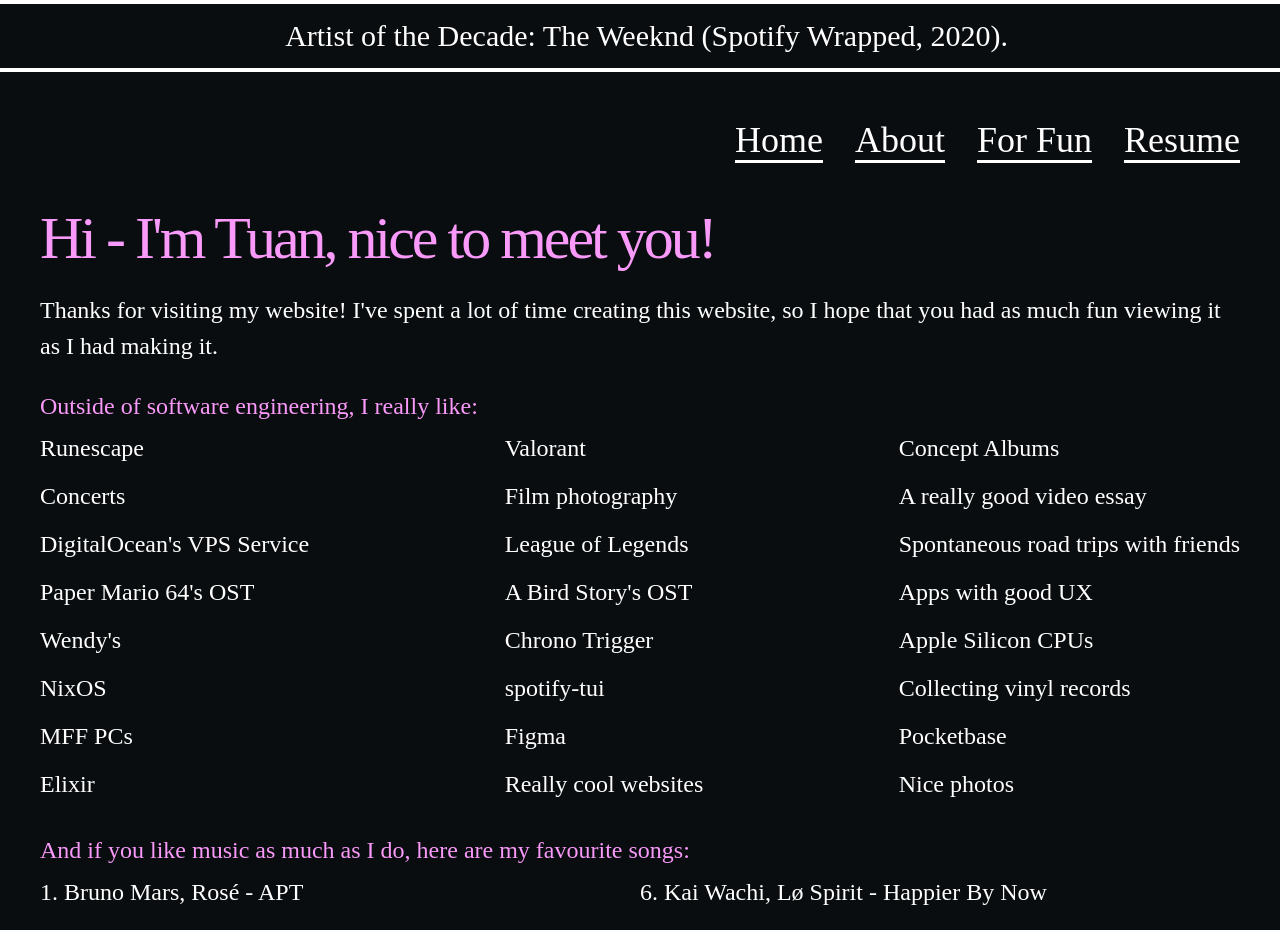
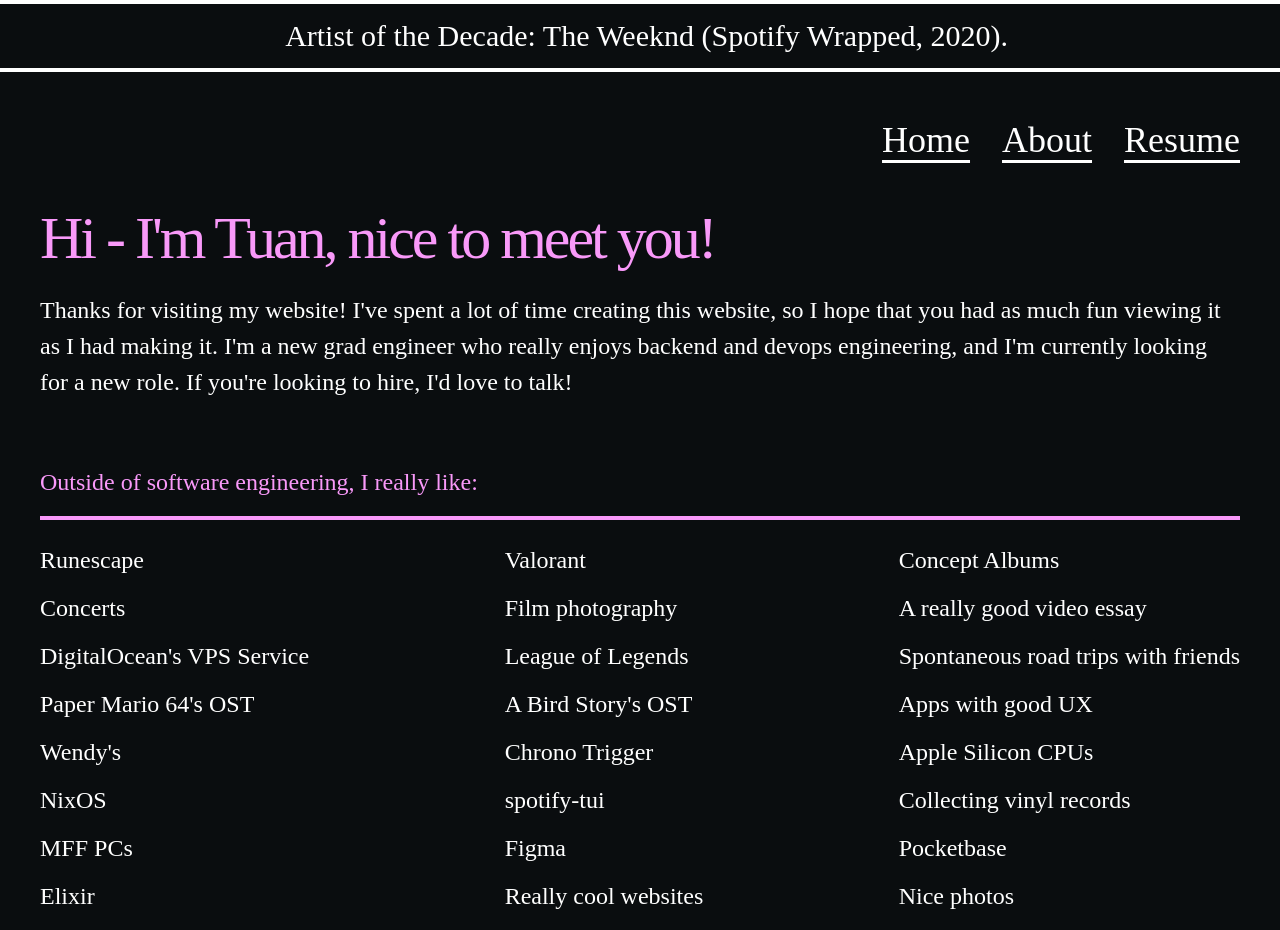
Before and after one commit to tuansydau/portfolio-website, a Next.js app: page /about in a window 1280 px wide. Shown: the top 930 px of the page. Built offline with nearby package versions, Linux system fonts and the light colour scheme.

Commit message:
added: resume link

```diff
--- a/app/about/page.tsx
+++ b/app/about/page.tsx
@@ -31,19 +31,19 @@
               <Spacer />
               <p>
                 {
-                  "Thanks for visiting my website! I've spent a lot of time creating this website, so I hope that you had as much fun viewing it as I had making it."
+                  "Thanks for visiting my website! I've spent a lot of time creating this website, so I hope that you had as much fun viewing it as I had making it. I'm a new grad engineer who really enjoys backend and devops engineering, and I'm currently looking for a new role. If you're looking to hire, I'd love to talk!"
                 }
               </p>
             </div>
-            <Spacer />
             {/* Fave Thing Block */}
             <div>
               <p
-                className="text-[#f999f9]"
+                className="text-[#f999f9] mt-16"
                 style={{ fontFamily: 'Array-BoldWide' }}
               >
                 {'Outside of software engineering, I really like: '}
               </p>
+              <div className="h-1 w-full bg-[#f999f9] my-4" />
               <div className="flex w-full justify-between">
                 <ul className="text-2xl leading-loose">
                   <li>Runescape</li>
@@ -81,13 +81,14 @@
             {/* Fave Song Block */}
             <div>
               <p
-                className="text-[#f999f9]"
+                className="text-[#f999f9] mt-16"
                 style={{ fontFamily: 'Array-BoldWide' }}
               >
                 {
-                  'And if you like music as much as I do, here are my favourite songs:'
+                  'If you like music as much as I do, here are my favourite songs:'
                 }
               </p>
+              <div className="h-1 w-full bg-[#f999f9] my-4" />
               <div className="flex w-full justify-between">
                 <ul className="text-2xl leading-loose w-1/2">
                   <li>1. Bruno Mars, Rosé - APT</li>
@@ -106,6 +107,8 @@
               </div>
             </div>
           </div>
+
+          <div className="mt-32" />
         </TextWrapper>
       </PageWrapper>
     </>
--- a/app/components/homepage/IntroSection.tsx
+++ b/app/components/homepage/IntroSection.tsx
@@ -1,21 +1,18 @@
 import confetti from 'canvas-confetti';
 import { useRef } from 'react';
+import Link from 'next/link';
 
 export default function IntroSection() {
   const textRef = useRef<HTMLParagraphElement>(null);
 
   const launchConfetti = () => {
     if (textRef.current) {
-      // Get the position of the text element
       const rect = textRef.current.getBoundingClientRect();
-      const x = rect.left + rect.width / 2; // Center horizontally
-      const y = rect.top + rect.height / 2; // Center vertically
-
-      // Convert to relative coordinates for confetti
+      const x = rect.left + rect.width / 2;
+      const y = rect.top + rect.height / 2;
       const xPercent = x / window.innerWidth;
       const yPercent = y / window.innerHeight;
 
-      // Launch confetti
       confetti({
         particleCount: 150,
         spread: 60,
@@ -24,7 +21,6 @@
     }
   };
 
-  // Smooth scroll handler
   const handleSmoothScroll = (
     event: React.MouseEvent<HTMLAnchorElement>,
     targetId: string
@@ -44,17 +40,23 @@
         is a software engineer <span className="text-[#9999FF]">for hire</span>.
         <p>
           <span>{'>>'} Prev @</span>{' '}
+          <Link href={'https://www.tesla.com/'} target="_blank">
             <span className="text-white transition-colors duration-200 ease-in-out hover:text-red-500 hover:cursor-pointer">
               Tesla
             </span>
+          </Link>
           ,{' '}
+          <Link href={'https://www.certik.com/'} target="_blank">
             <span className="text-white transition-colors duration-200 ease-in-out hover:text-gray-500 hover:cursor-pointer">
               CertiK
             </span>
+          </Link>
           {', '}
+          <Link href={'https://arimadata.com/'} target="_blank">
             <span className="text-white transition-colors duration-200 ease-in-out hover:text-green-500 hover:cursor-pointer">
               Arima Data
             </span>
+          </Link>
         </p>
         <p>
           {'>> '}From{' '}
--- a/app/components/homepage/NavigationMenu.tsx
+++ b/app/components/homepage/NavigationMenu.tsx
@@ -17,14 +17,17 @@
             About
           </div>
         </Link>
-        {/* Work Button */}
-        <Link href="/">
+        {/* For Fun Button */}
+        {/* <Link href="/">
           <div className="decoration-solid underline-offset-8 underline hover:decoration-wavy hover:cursor-pointer ">
             For Fun
           </div>
-        </Link>
+        </Link> */}
         {/* Download Resume Button */}
-        <Link href="/">
+        <Link
+          href="https://drive.google.com/file/d/15ee9NF4J-UAojcLkore_cBhtF1FVezUk/view?usp=drive_link"
+          target="_blank"
+        >
           <div className="decoration-solid underline-offset-8 underline hover:decoration-wavy hover:cursor-pointer ">
             Resume
           </div>
```
Lines whose indentation alone changed are shown as unchanged.
